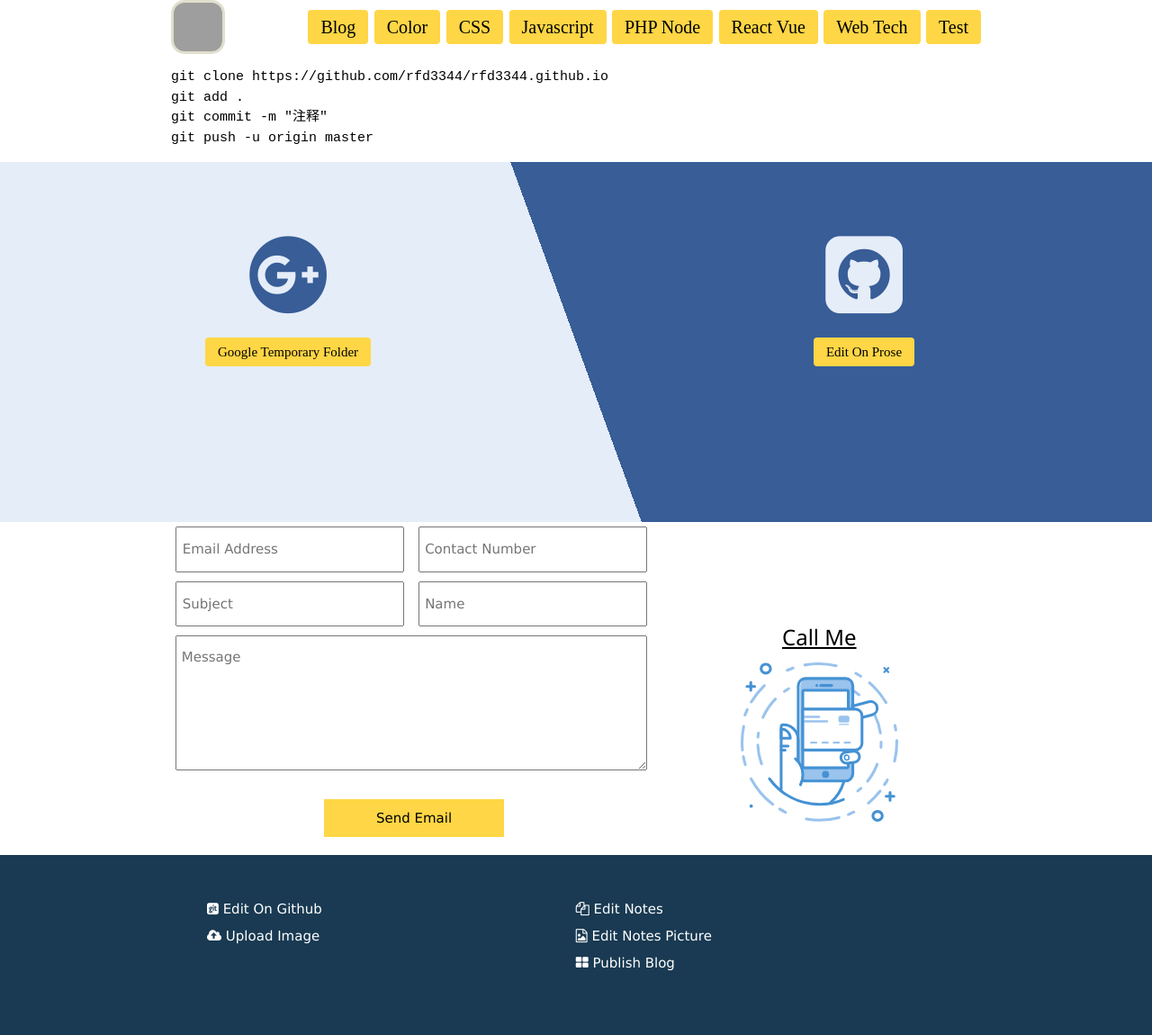
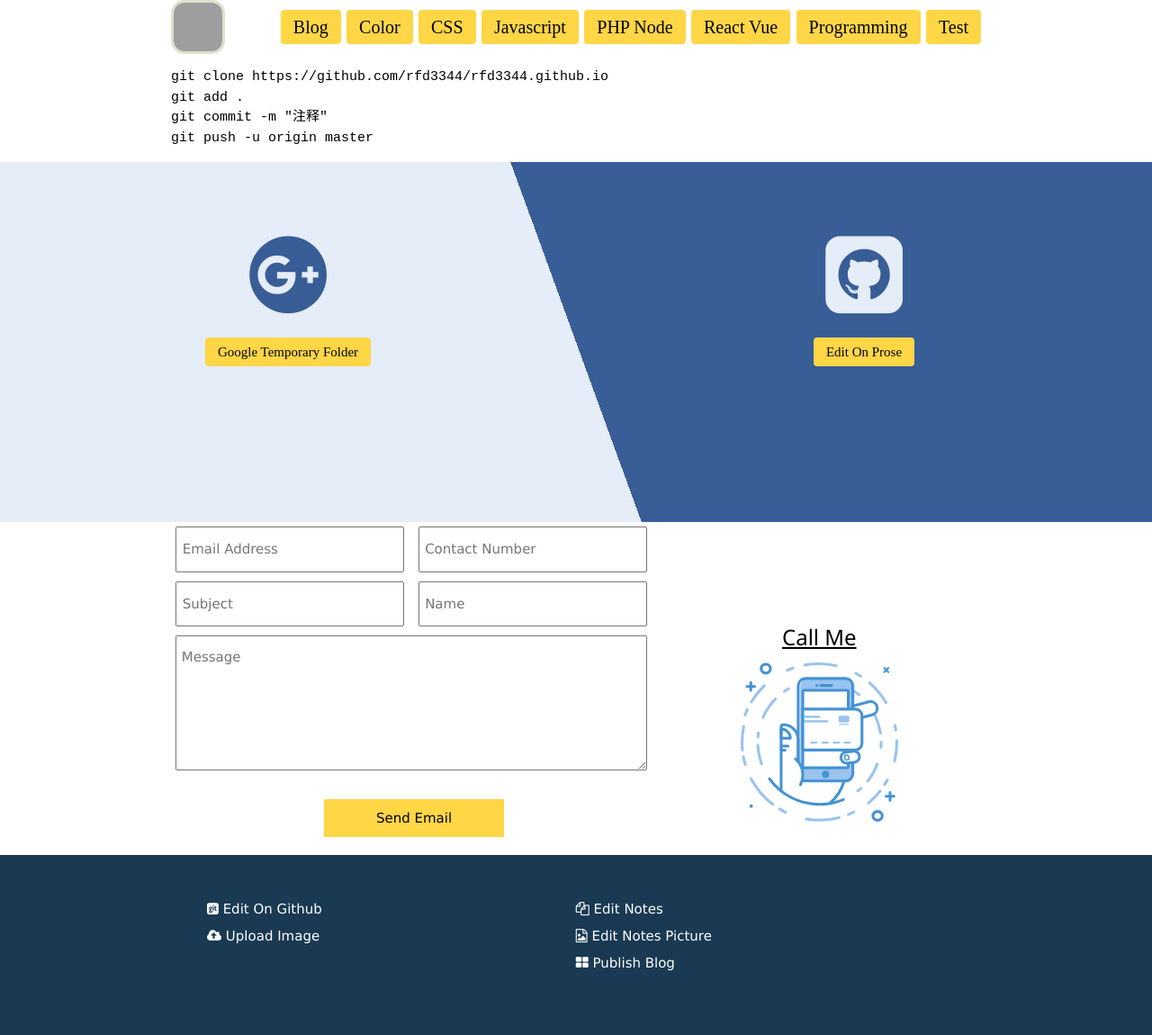
Before and after one commit to rfd3344a/rfd3344.github.io, a Jekyll site: the page built from index.html, in a window 1280 px wide. Shown: the whole page at 90% size. Built offline with Jekyll 4.4.1, drawn with Linux system fonts in a browser that asks for light colours; some web fonts are replaced; grey boxes are pictures that could not be loaded.

Commit message:
Update default.html

```diff
--- a/_layouts/default.html
+++ b/_layouts/default.html
@@ -24,8 +24,8 @@
             <a href="{{ site.baseurl }}/notes/CSS">CSS</a>
             <a href="{{ site.baseurl }}/notes/Javascript">Javascript</a>
             <a href="{{ site.baseurl }}/notes/PHP_Node">PHP Node</a>
-            <a href="{{ site.baseurl }}/notes/React Vue">React Vue</a>
-            <a href="{{ site.baseurl }}/notes/Web_Tech">Web Tech</a>
+            <a href="{{ site.baseurl }}/notes/Vue_React">React Vue</a>
+            <a href="{{ site.baseurl }}/notes/Programming">Programming</a>
             <a href="{{ site.baseurl }}/pages/test">Test</a>
 	      </nav>
       </header>
```
